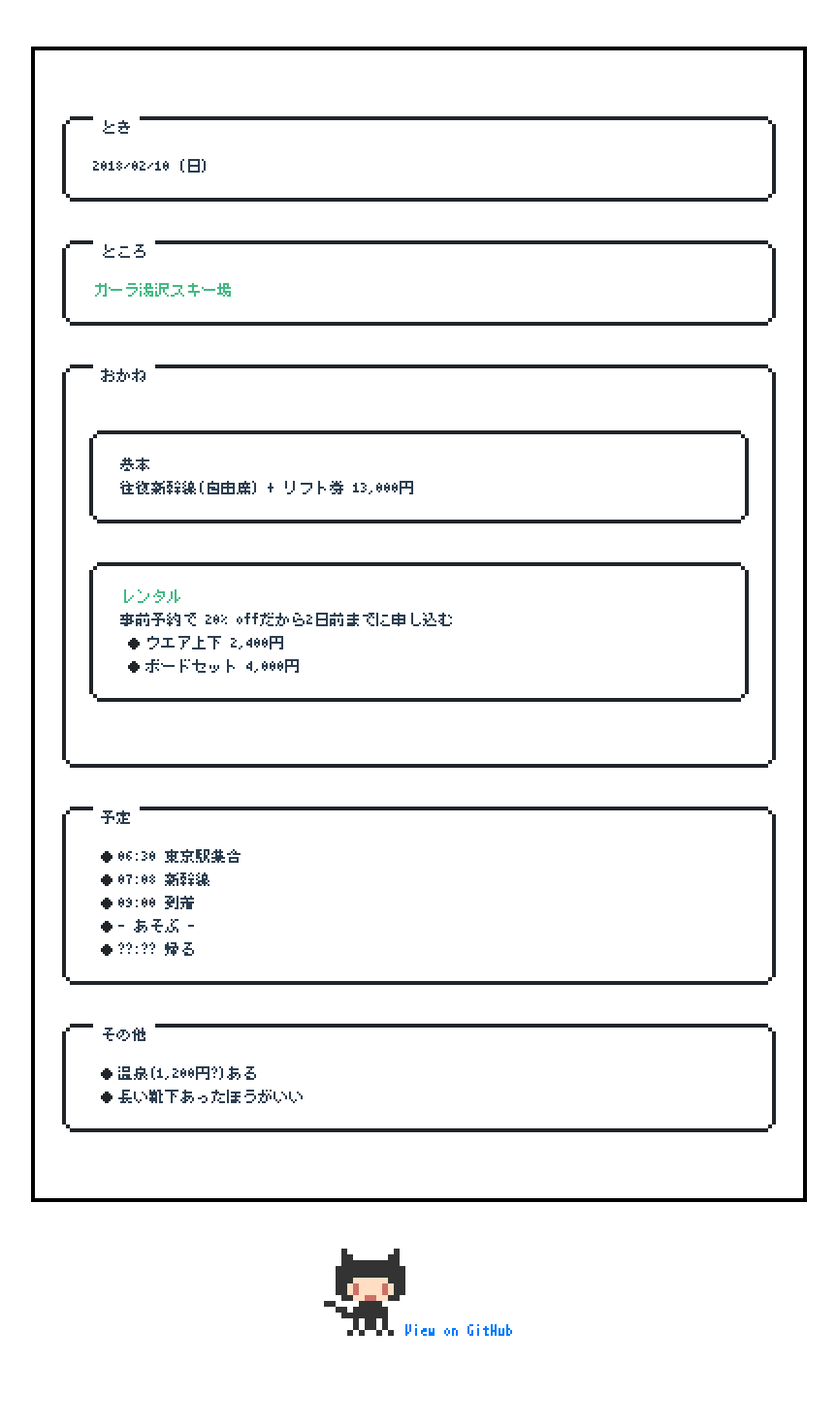
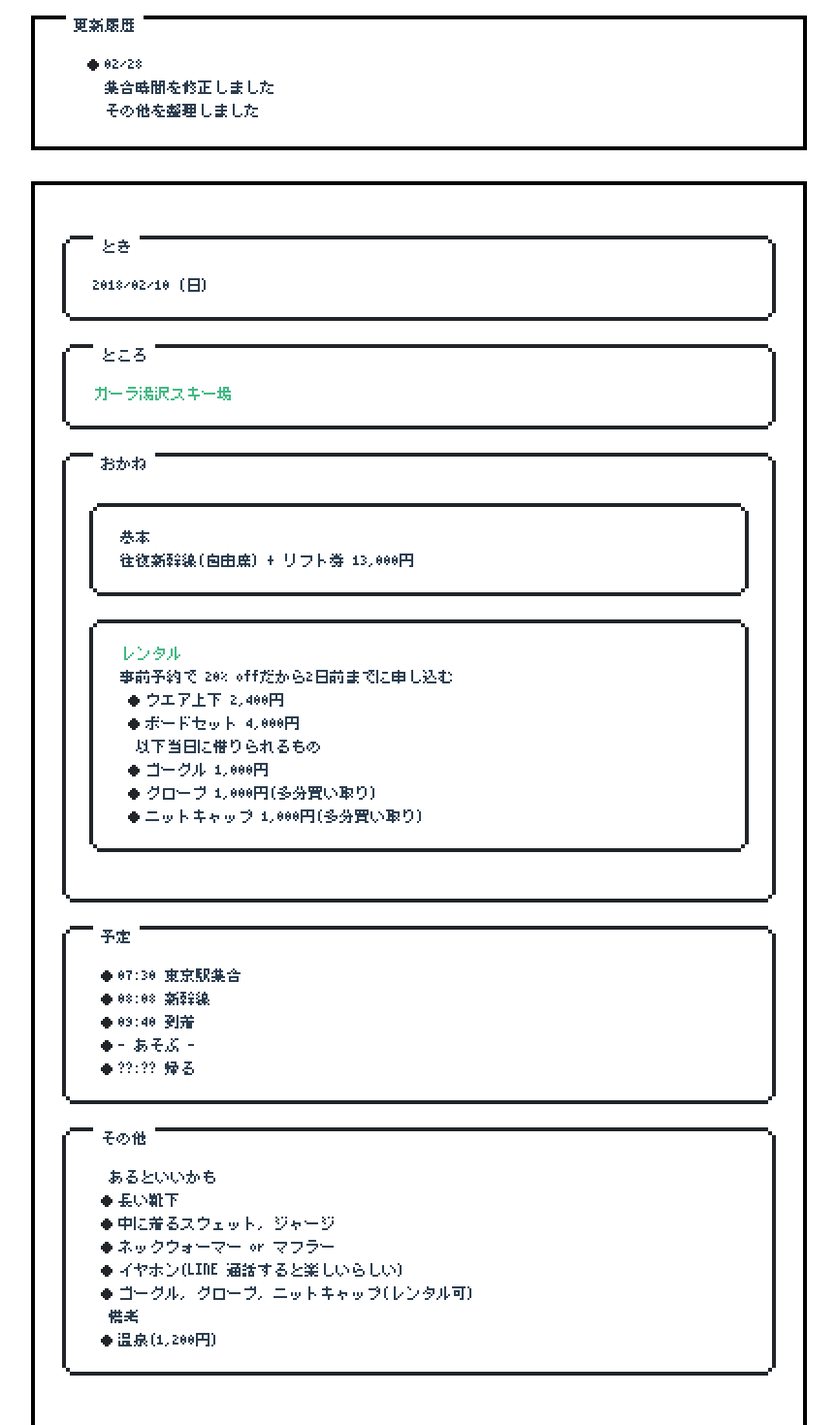
Before and after one commit to nekottyo/t2-snowboard, a Vue app: page / in a window 1280 px wide. Shown: the part 320-1790 px from the top of the page at 97% size, without its empty margins (208-1071 px from the left). Before the commit the page ends 1738 px from the top, so only its background shows below. Built offline with nearby package versions, Linux system fonts and the light colour scheme.

Commit message:
Add changelog, fix format

```diff
--- a/src/App.vue
+++ b/src/App.vue
@@ -5,6 +5,7 @@
       <img alt="Snow Board" src="./assets/snowboard.png" />
       <p>みんなでスノーボードに行こうという企画です</p>
     </div>
+    <Changelog />
     <Schedule />
     <Footer />
   </div>
@@ -14,11 +15,13 @@
 import { Component, Vue } from 'vue-property-decorator';
 import Schedule from './components/Schedule.vue';
 import Footer from './components/Footer.vue';
+import Changelog from './components/Changelog.vue';
 
 @Component({
   components: {
     Schedule,
     Footer,
+    Changelog,
   },
 })
 export default class App extends Vue {}
@@ -35,7 +38,7 @@ samp {
 }
 
 #app {
-  margin: 2rem auto;
+  margin: 1rem auto;
   max-width: 800px;
   padding: auto 2rem;
 
--- /dev/null
+++ b/src/components/Changelog.vue
@@ -0,0 +1,21 @@
+<template>
+  <div class="nes-container with-title">
+    <p class="title">更新履歴</p>
+    <ul class="nes-list is-disc">
+      <li>02/28</li>
+      集合時間を修正しました</br>
+      その他を整理しました
+    </ul>
+  </div>
+</template>
+
+<script lang="ts">
+import { Component, Prop, Vue } from 'vue-property-decorator';
+
+@Component
+export default class Changelog extends Vue {
+}
+</script>
+
+<style scoped lang="scss">
+</style>
--- a/src/components/Schedule.vue
+++ b/src/components/Schedule.vue
@@ -21,6 +21,10 @@
           <ul class="nes-list is-disc">
             <li>ウエア上下 2,400円</li>
             <li>ボードセット 4,000円</li>
+            以下当日に借りられるもの
+            <li>ゴーグル 1,000円</li>
+            <li>グローブ 1,000円(多分買い取り)</li>
+            <li>ニットキャップ 1,000円(多分買い取り)</li>
           </ul>
         </div>
       </div>
@@ -29,9 +33,9 @@
       <p class="title">予定</p>
       <div class="lists">
         <ul class="nes-list is-disc">
-          <li>06:30  東京駅集合</li>
-          <li>07:08  新幹線</li>
-          <li>09:00  到着</li>
+          <li>07:30  東京駅集合</li>
+          <li>08:08  新幹線</li>
+          <li>09:40  到着</li>
           <li>- あそぶ -</li>
           <li>??:??  帰る</li>
         </ul>
@@ -40,8 +44,14 @@
     <div class="nes-container with-title is-rounded">
       <p class="title">その他</p>
       <ul class="nes-list is-disc">
-        <li>温泉(1,200円?)ある</li>
-        <li>長い靴下あったほうがいい</li>
+        あるといいかも
+        <li>長い靴下</li>
+        <li>中に着るスウェット, ジャージ</li>
+        <li>ネックウォーマー or マフラー</li>
+        <li>イヤホン(LINE 通話すると楽しいらしい)</li>
+        <li>ゴーグル, グローブ, ニットキャップ(レンタル可)</li>
+        備考
+        <li>温泉(1,200円)</li>
       </ul>
     </div>
   </div>
@@ -75,6 +85,6 @@ a {
   color: #42b983;
 }
 .nes-container {
-  margin: 3rem 0;
+  margin: 2rem 0;
 }
 </style>
```
